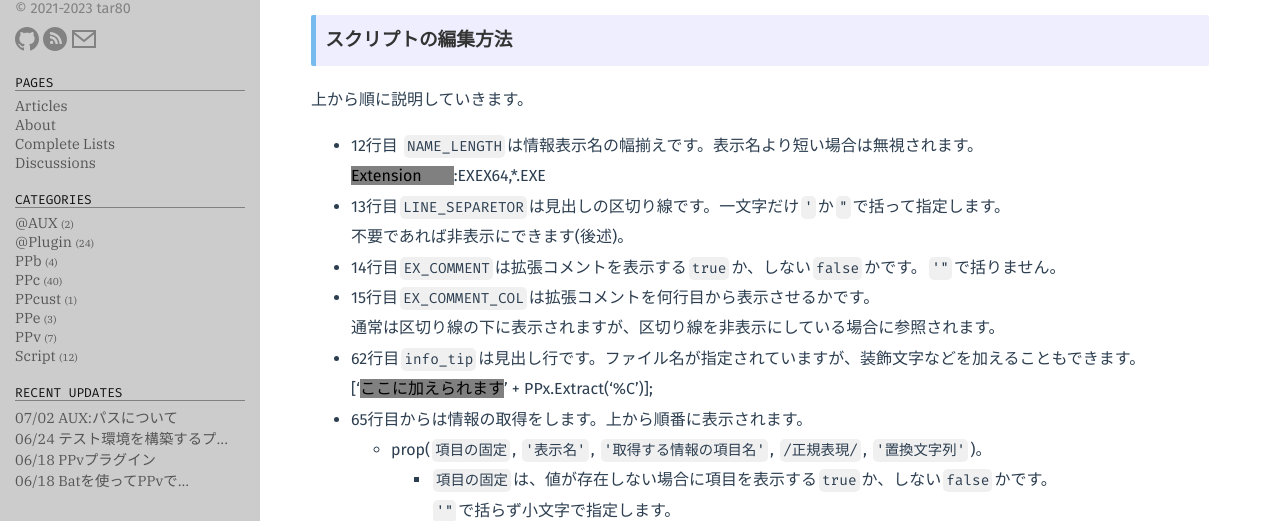
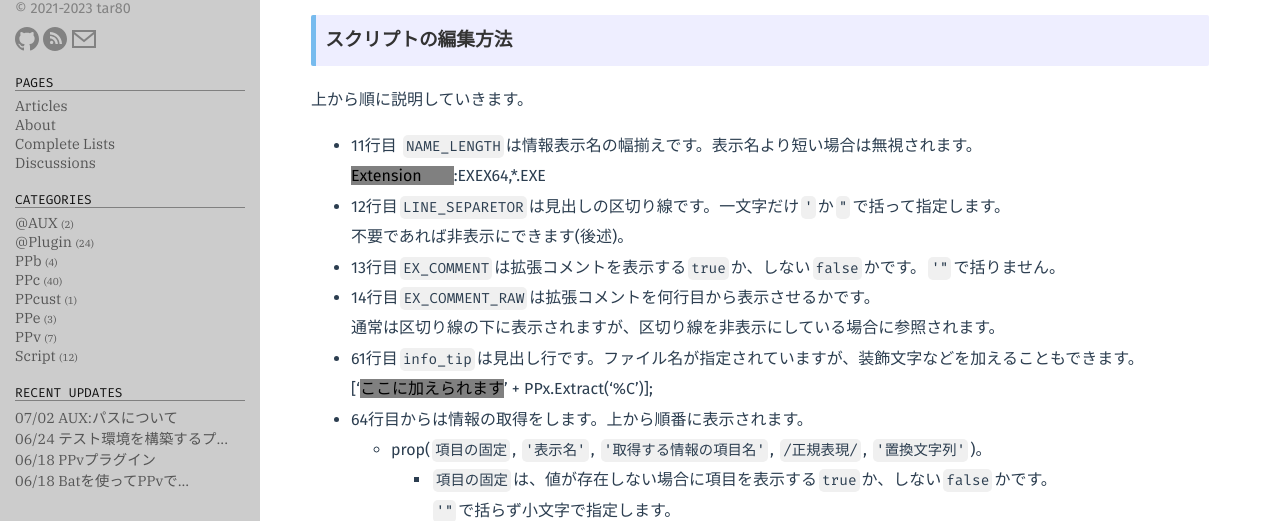
Before and after one commit to tar80/pages-pca, a Jekyll site: the page built from _posts/22-07-17-infotip.md, in a window 1280 px wide and 900 px high, scrolled down 774 px. Shown: the part 124-645 px from the top of the window. Built offline with Jekyll 4.4.1, drawn with Linux system fonts in a browser that asks for light colours; some web fonts are replaced.

Commit message:
Fix typo

```diff
--- a/_posts/22-07-17-infotip.md
+++ b/_posts/22-07-17-infotip.md
@@ -28,16 +28,16 @@ PPxのエントリ情報表示方法はいくつかありますが、自分の
 ### スクリプトの編集方法
 
 上から順に説明していきます。
-- 12行目 `NAME_LENGTH`は情報表示名の幅揃えです。表示名より短い場合は無視されます。
+- 11行目 `NAME_LENGTH`は情報表示名の幅揃えです。表示名より短い場合は無視されます。
 <span style="background-color:gray;color:black;">Extension　　</span>:EXEX64,\*.EXE
-- 13行目`LINE_SEPARETOR`は見出しの区切り線です。一文字だけ`'`か`"`で括って指定します。
+- 12行目`LINE_SEPARETOR`は見出しの区切り線です。一文字だけ`'`か`"`で括って指定します。
 不要であれば非表示にできます(後述)。
-- 14行目`EX_COMMENT`は拡張コメントを表示する`true`か、しない`false`かです。`'"`で括りません。
-- 15行目`EX_COMMENT_COL`は拡張コメントを何行目から表示させるかです。
+- 13行目`EX_COMMENT`は拡張コメントを表示する`true`か、しない`false`かです。`'"`で括りません。
+- 14行目`EX_COMMENT_RAW`は拡張コメントを何行目から表示させるかです。
 通常は区切り線の下に表示されますが、区切り線を非表示にしている場合に参照されます。
-- 62行目`info_tip`は見出し行です。ファイル名が指定されていますが、装飾文字などを加えることもできます。
+- 61行目`info_tip`は見出し行です。ファイル名が指定されていますが、装飾文字などを加えることもできます。
 ['<span style="background-color:gray;color:black;">ここに加えられます</span>' + PPx.Extract('%C')];
-- 65行目からは情報の取得をします。上から順番に表示されます。
+- 64行目からは情報の取得をします。上から順番に表示されます。
   - prop(`項目の固定`, `'表示名'`, `'取得する情報の項目名'`, `/正規表現/`, `'置換文字列'`)。
     - `項目の固定`は、値が存在しない場合に項目を表示する`true`か、しない`false`かです。
     `'"`で括らず小文字で指定します。
```
Also changed, not shown: _posts/21-11-27-about_auxpath.md (+4 -4 lines), _posts/23-06-09-entrytip_video.md (+1 -1 lines).
